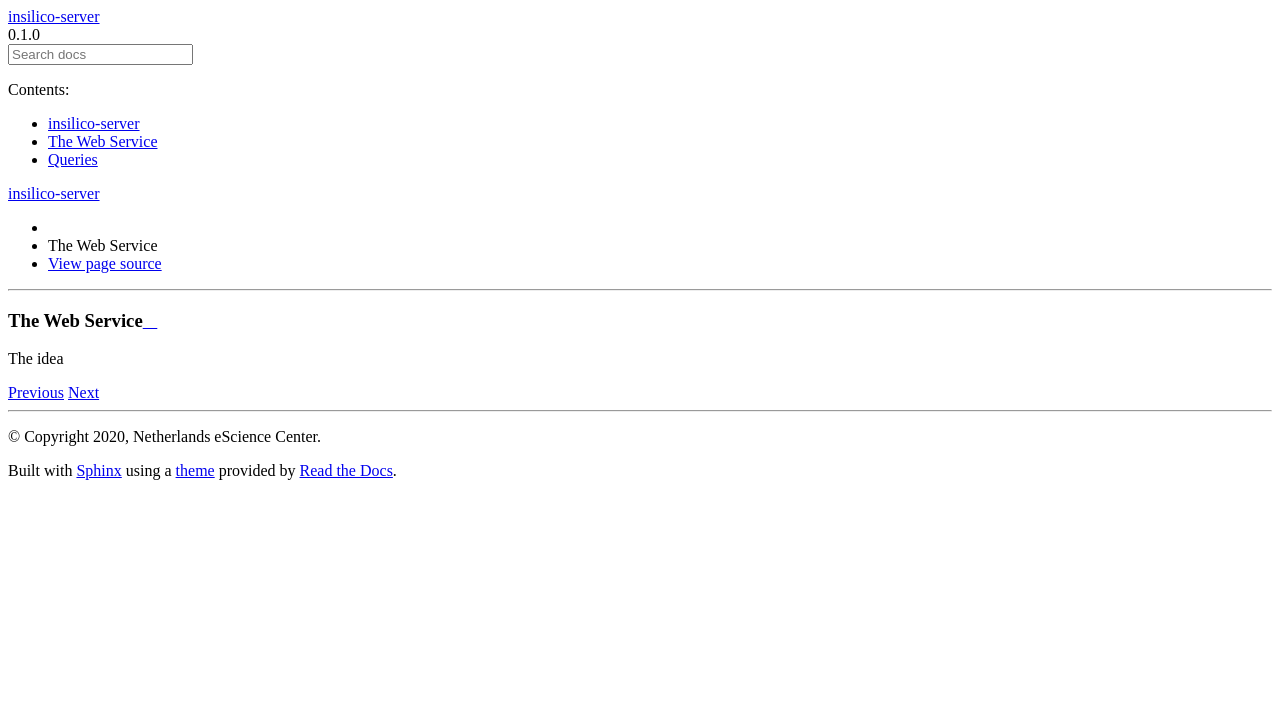
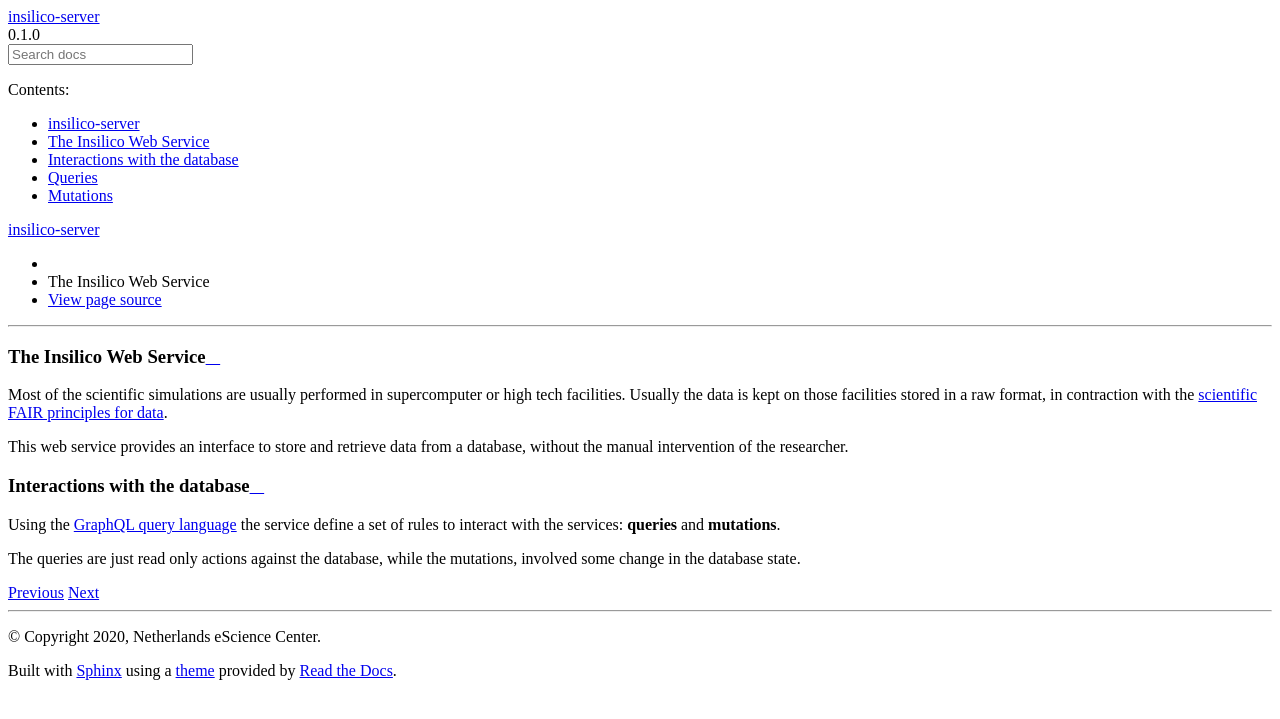
Before and after one commit to nlesc-nano/ceiba, a Sphinx documentation site: the page built from docs/intro.rst, in a window 1280 px wide. Shown: the top 719 px of the page. Built offline with Sphinx 7.4.7 and the Read the Docs theme 2.0.0, drawn with Linux system fonts in a browser that asks for light colours; the version number is read from the project's files by our own code.

Commit message:
add actions documentation

```diff
--- a/docs/intro.rst
+++ b/docs/intro.rst
@@ -1,4 +1,18 @@
 
-The Web Service
-###############
-The idea
+The Insilico Web Service
+########################
+Most of the scientific simulations are usually performed in supercomputer
+or high tech facilities. Usually the data is kept on those facilities
+stored in a raw format, in contraction with the
+`scientific FAIR principles for data <https://www.go-fair.org/fair-principles/>`_.
+
+This web service provides an interface to store and retrieve data from a
+database, without the manual intervention of the researcher.
+
+Interactions with the database
+##############################
+Using the `GraphQL query language <https://graphql.org/>`_  the service
+define a set of rules to interact with the services: **queries** and **mutations**.
+
+The queries are just read only actions against the database, while the mutations,
+involved some change in the database state.
```
Also changed, not shown: docs/mutations.rst (+12 -0 lines), docs/queries.rst (+6 -2 lines).
